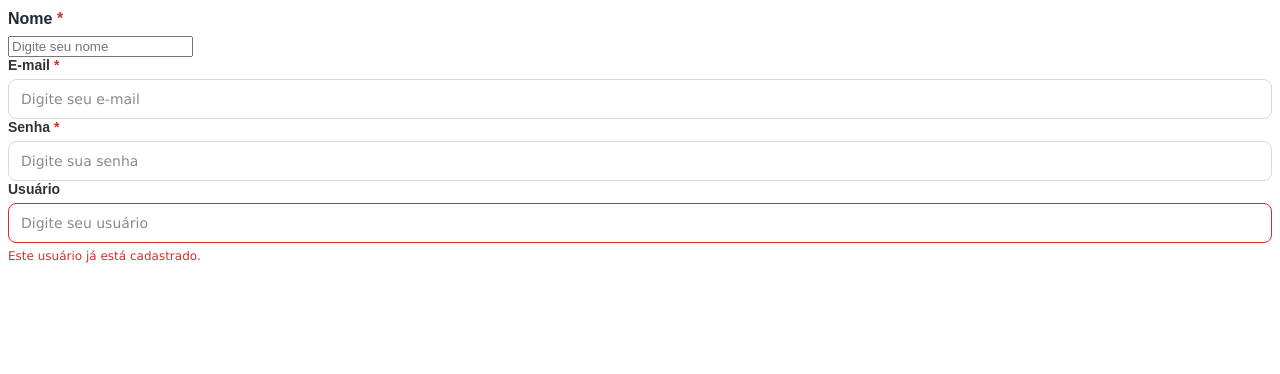
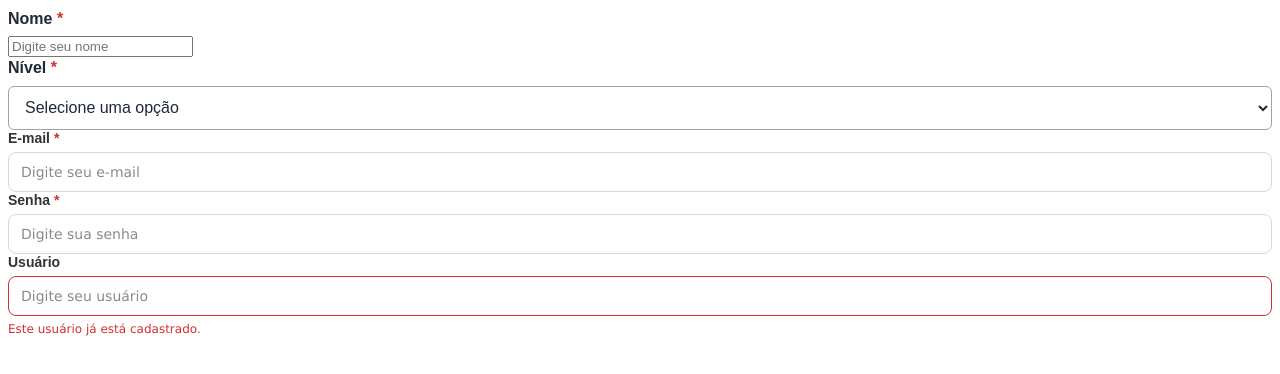
Before and after one commit to DupleExcellence/AcessiblePlatform, a React (Vite) app: page / in a window 1280 px wide. Shown: the top 374 px of the page. Built offline with nearby package versions, Linux system fonts and the light colour scheme.

Commit message:
feat: cria componente Select

```diff
--- /dev/null
+++ b/frontend/src/components/Select/Select.css
@@ -0,0 +1,32 @@
+.select {
+  width: 100%;
+  min-height: 44px;
+  padding: 10px 12px;
+
+  font-family: Arial, sans-serif;
+  font-size: 16px;
+  color: #1f2937;
+
+  background-color: #ffffff;
+  border: 1px solid #9ca3af;
+  border-radius: 6px;
+
+  cursor: pointer;
+  outline: none;
+  transition: border-color 0.2s, box-shadow 0.2s;
+}
+
+.select:hover {
+  border-color: #16a34a;
+}
+
+.select:focus {
+  border-color: #16a34a;
+  box-shadow: 0 0 0 3px rgba(22, 163, 74, 0.2);
+}
+
+.select:disabled {
+  background-color: #f3f4f6;
+  color: #6b7280;
+  cursor: not-allowed;
+}
--- /dev/null
+++ b/frontend/src/components/Select/Select.jsx
@@ -0,0 +1,29 @@
+import "./Select.css";
+
+function Select({
+  id,
+  name,
+  value,
+  onChange,
+  children,
+  disabled = false,
+  required = false,
+  ...props
+}) {
+  return (
+    <select
+      id={id}
+      name={name}
+      value={value}
+      onChange={onChange}
+      disabled={disabled}
+      required={required}
+      className="select"
+      {...props}
+    >
+      {children}
+    </select>
+  );
+}
+
+export default Select;
--- a/frontend/src/pages/Cadastro.jsx
+++ b/frontend/src/pages/Cadastro.jsx
@@ -1,5 +1,6 @@
 import Input from "../components/Input/Input";
 import Label from "../components/Label/Label";
+import Select from "../components/Select/Select";
 
 function Cadastro() {
   return (
@@ -13,6 +14,19 @@ function Cadastro() {
             type="text"
             placeholder="Digite seu nome"
           />
+          <div>
+            <Label htmlFor="nivel" required>
+              Nível
+            </Label>
+
+            <Select id="nivel" name="nivel" required>
+              <option value="">Selecione uma opção</option>
+              <option value="iniciante">Iniciante</option>
+              <option value="intermediario">Intermediário</option>
+              <option value="avancado">Avançado</option>
+            </Select>
+         </div>
+
 
 
       <Input
```
Also changed, not shown: 1 other file (tests, documents, lock files or other folders).
